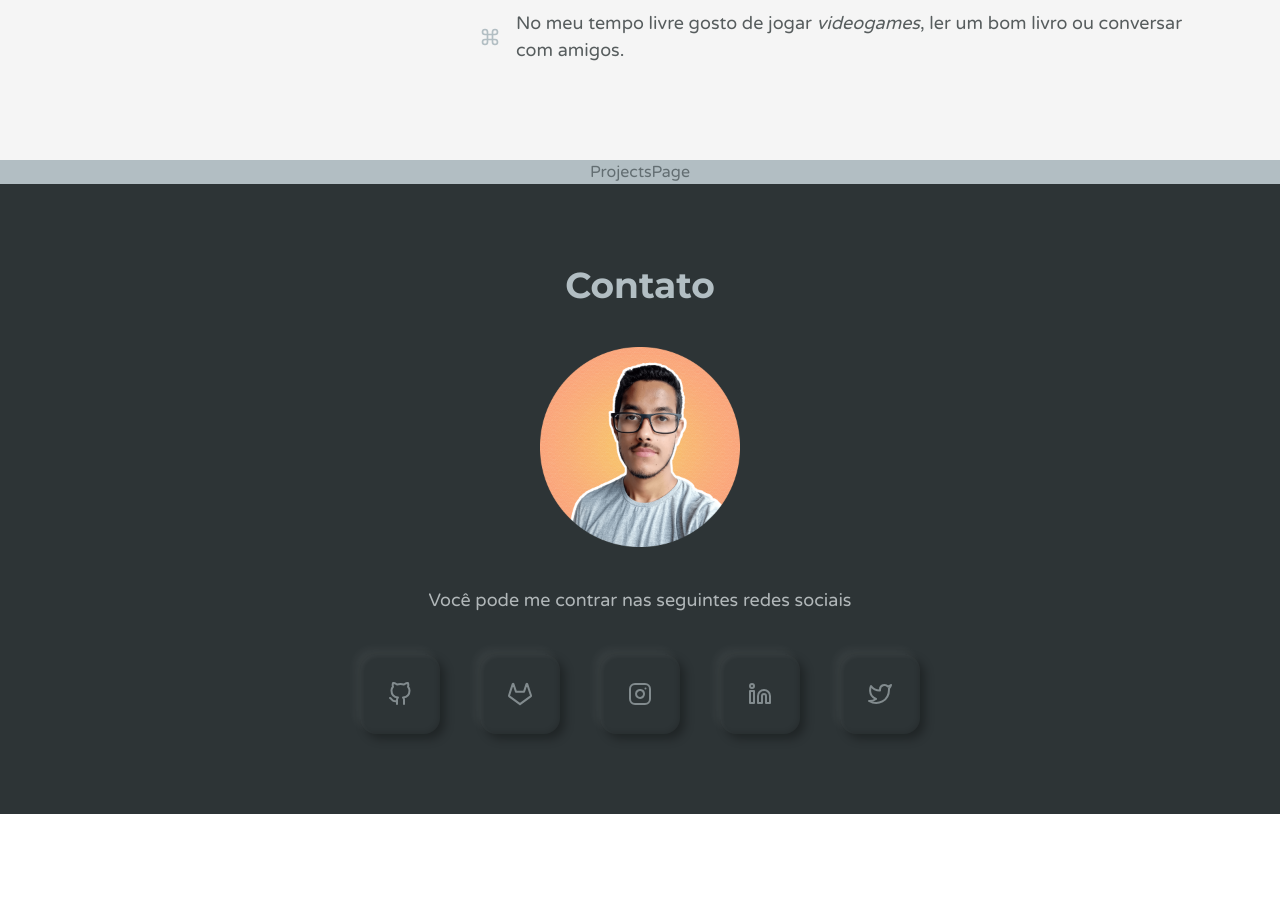
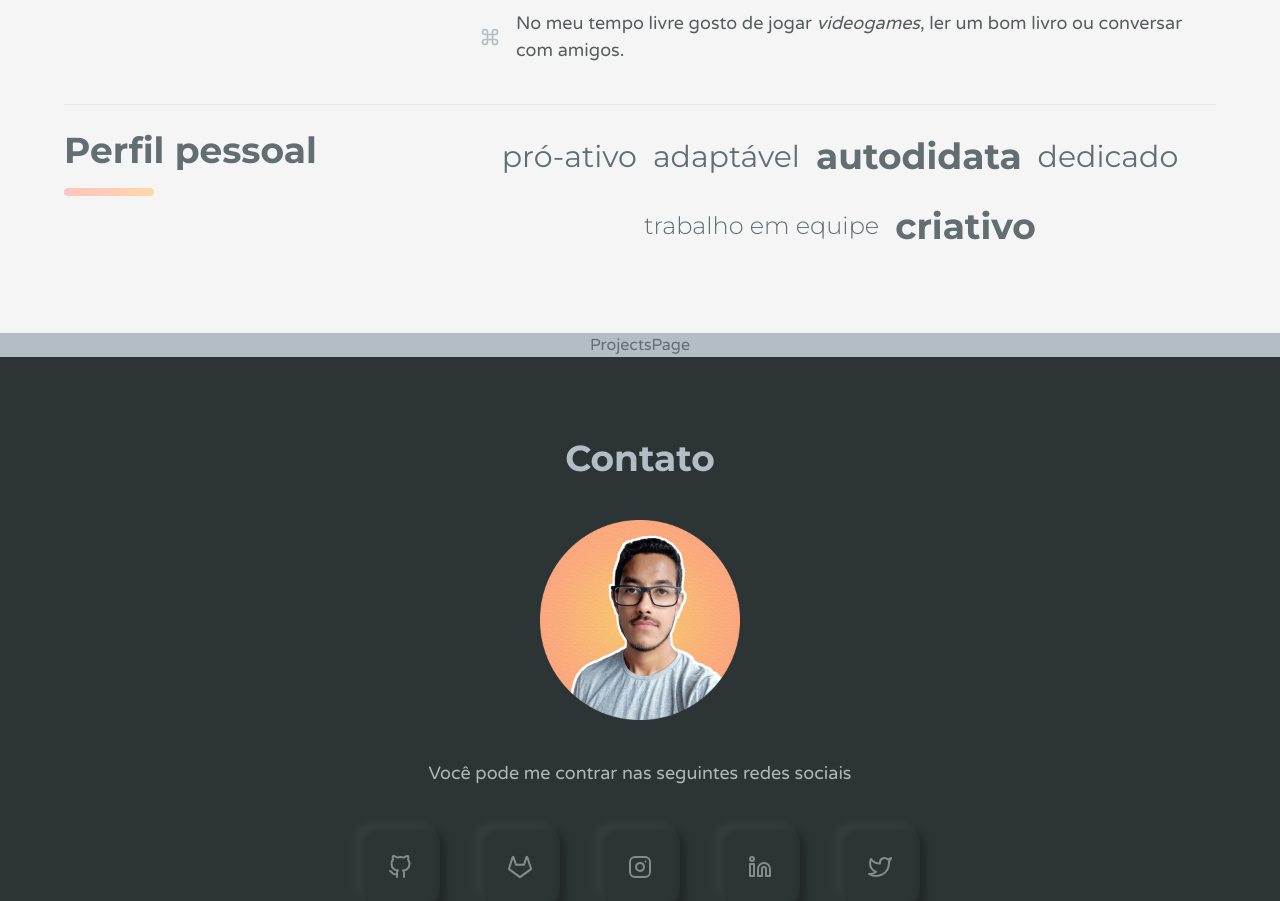
Before and after one commit to diegods-ferreira/diegods-ferreira.github.io, a React (Vite) app: page / in a window 1280 px wide. Shown: the part 1240-2141 px from the top of the page. Before the commit the page ends 2054 px from the top, so only its background shows below. Built offline with nearby package versions, Linux system fonts and the light colour scheme.

Commit message:
Created personal profile section on about page

```diff
--- /dev/null
+++ b/src/components/about/personal-profile-item.component.tsx
@@ -0,0 +1,44 @@
+import React from 'react';
+import { Center, ScaleFade, Text } from '@chakra-ui/react';
+
+interface PersonalProfileItemProps {
+  fontSize: string;
+  fontWeight: string;
+  inView?: boolean;
+  delay?: number;
+  children: React.ReactNode;
+}
+
+export const PersonalProfileItem: React.FC<PersonalProfileItemProps> = ({
+  fontSize,
+  fontWeight,
+  inView = false,
+  delay = 0,
+  children
+}) => {
+  return (
+    <ScaleFade
+      in={inView}
+      initialScale={0}
+      transition={{ enter: { duration: 0.5, delay } }}
+      style={{ width: '100%', height: '100%' }}
+    >
+      <Center boxSize="100%">
+        <Text
+          fontFamily="Montserrat"
+          fontSize={fontSize}
+          fontWeight={fontWeight}
+          borderRadius="16px"
+          cursor="pointer"
+          transition="0.2s"
+          _hover={{
+            transform: 'scale(1.05)',
+            textShadow: '0px 15px 5px rgba(0,0,0,0.1), 10px 20px 5px rgba(0,0,0,0.05), -10px 20px 5px rgba(0,0,0,0.05)'
+          }}
+        >
+          {children}
+        </Text>
+      </Center>
+    </ScaleFade>
+  );
+};
--- a/src/pages/about.page.tsx
+++ b/src/pages/about.page.tsx
@@ -1,13 +1,37 @@
 import React from 'react';
-import { Center, Stack, StackDivider, VStack } from '@chakra-ui/react';
+import { Center, Stack, StackDivider, VStack, Wrap, WrapItem } from '@chakra-ui/react';
 
 import { AboutItem } from '../components/about/about-item.component';
 import { AboutTitle } from '../components/about/about-title.component';
+import { PersonalProfileItem } from '../components/about/personal-profile-item.component';
 
 interface AboutPageProps {
   elementRef: any;
   inView?: boolean;
 }
+
+const PERSONAL_PROFILE_ITEM_FONT_STYLES: Record<number, Record<string, string>> = {
+  0: { size: '2xl', weight: 'light' },
+  1: { size: '2xl', weight: 'light' },
+  2: { size: '3xl', weight: 'normal' },
+  3: { size: '3xl', weight: 'normal' },
+  4: { size: '4xl', weight: 'bold' },
+  5: { size: '4xl', weight: 'bold' }
+};
+
+const getRandomNumberFromOneToFive = () => Math.round((Math.random() * 10) / 2);
+
+const getPersonalProfileItemFontStyles = () => PERSONAL_PROFILE_ITEM_FONT_STYLES[getRandomNumberFromOneToFive()];
+const getPersonalProfileItemDelay = () => 1 + getRandomNumberFromOneToFive() * 0.2;
+
+const personalProfileItems = [
+  { label: 'pró-ativo', fontStyles: getPersonalProfileItemFontStyles(), delay: getPersonalProfileItemDelay() },
+  { label: 'adaptável', fontStyles: getPersonalProfileItemFontStyles(), delay: getPersonalProfileItemDelay() },
+  { label: 'autodidata', fontStyles: getPersonalProfileItemFontStyles(), delay: getPersonalProfileItemDelay() },
+  { label: 'dedicado', fontStyles: getPersonalProfileItemFontStyles(), delay: getPersonalProfileItemDelay() },
+  { label: 'trabalho em equipe', fontStyles: getPersonalProfileItemFontStyles(), delay: getPersonalProfileItemDelay() },
+  { label: 'criativo', fontStyles: getPersonalProfileItemFontStyles(), delay: getPersonalProfileItemDelay() }
+];
 
 export const AboutPage: React.FC<AboutPageProps> = ({ elementRef, inView = false }) => {
   return (
@@ -47,6 +71,27 @@ export const AboutPage: React.FC<AboutPageProps> = ({ elementRef, inView = false
             </AboutItem>
           </VStack>
         </Stack>
+
+        <Stack w="100%" direction={{ base: 'column', md: 'row' }} spacing="40px" alignItems="flex-start">
+          <AboutTitle inView={inView} delay={0.8}>
+            Perfil pessoal
+          </AboutTitle>
+
+          <Wrap justify="center" spacing="16px" overflow="visible">
+            {personalProfileItems.map((item) => (
+              <WrapItem key={item.label}>
+                <PersonalProfileItem
+                  fontSize={item.fontStyles.size}
+                  fontWeight={item.fontStyles.weight}
+                  inView={inView}
+                  delay={item.delay}
+                >
+                  {item.label}
+                </PersonalProfileItem>
+              </WrapItem>
+            ))}
+          </Wrap>
+        </Stack>
       </VStack>
     </Center>
   );
```
